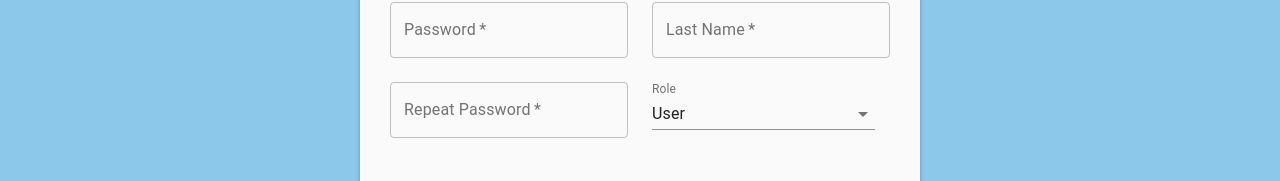
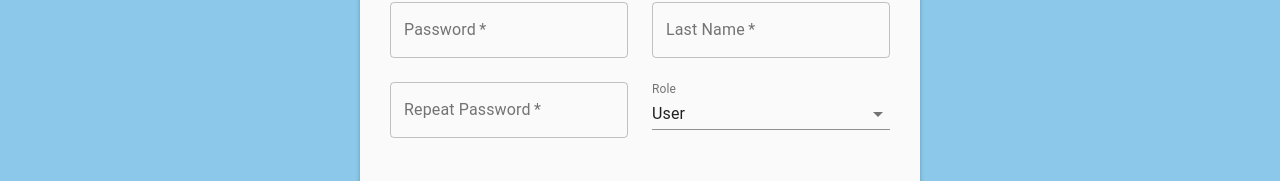
Before and after one commit to hoolek77/booking-clone-Web, a React (Create React App) app: page /register in a window 1280 px wide. Shown: the part 374-555 px from the top of the page. Built offline with nearby package versions, Linux system fonts and the light colour scheme.

Commit message:
Closes #27

```diff
--- a/src/components/Register.jsx
+++ b/src/components/Register.jsx
@@ -134,8 +134,9 @@ export class Register extends React.Component {
                 spacing={3}
                 className="align-center-mobile"
               >
-                <Grid item xs={12}>
+                <Grid item xs={12} className="width100">
                   <TextField
+                    className="width100"
                     id="outlined-basic"
                     label="Email"
                     type="email"
@@ -146,8 +147,9 @@ export class Register extends React.Component {
                     color="secondary"
                   />
                 </Grid>
-                <Grid item xs={12}>
+                <Grid item xs={12} className="width100">
                   <TextField
+                    className="width100"
                     id="outlined-basic"
                     label="Password"
                     type="password"
@@ -158,8 +160,9 @@ export class Register extends React.Component {
                     color="secondary"
                   />
                 </Grid>
-                <Grid item xs={12}>
+                <Grid item xs={12} className="width100">
                   <TextField
+                    className="width100"
                     id="outlined-basic"
                     label="Repeat Password"
                     type="password"
@@ -172,17 +175,18 @@ export class Register extends React.Component {
                 </Grid>
               </Grid>
             </Grid>
-            <Grid item xs={12} sm={6} className="grid-form-box">
+            <Grid item xs={12} sm={6} className="grid-form-box width100">
               <Grid
                 container
                 direction="column"
                 justify="center"
                 alignItems="flex-start"
                 spacing={3}
-                className="align-center-mobile"
+                className="align-center-mobile width100"
               >
-                <Grid item xs={12}>
+                <Grid item xs={12} className="width100">
                   <TextField
+                    className="width100"
                     id="outlined-basic"
                     label="First Name"
                     variant="outlined"
@@ -192,8 +196,9 @@ export class Register extends React.Component {
                     color="secondary"
                   />
                 </Grid>
-                <Grid item xs={12}>
+                <Grid item xs={12} className="width100">
                   <TextField
+                    className="width100"
                     id="outlined-basic"
                     label="Last Name"
                     variant="outlined"
@@ -203,8 +208,12 @@ export class Register extends React.Component {
                     color="secondary"
                   />
                 </Grid>
-                <Grid item xs={12} className="select-input text-align-left">
-                  <FormControl style={{ minWidth: 223 }}>
+                <Grid
+                  item
+                  xs={12}
+                  className="select-input text-align-left width100"
+                >
+                  <FormControl className="width100">
                     <InputLabel id="demo-simple-select-label" color="secondary">
                       Role
                     </InputLabel>
@@ -222,7 +231,7 @@ export class Register extends React.Component {
                 </Grid>
               </Grid>
             </Grid>
-            <Grid item xs={12}>
+            <Grid item xs={12} className="width100">
               <Grid
                 container
                 direction="row"
@@ -234,10 +243,11 @@ export class Register extends React.Component {
                   item
                   xs={12}
                   sm={6}
-                  className="text-align-right align-center-mobile"
+                  className="text-align-right align-center-mobile width100"
                 >
                   {this.state.form.isSmsAllowed ? (
                     <TextField
+                      className="width100"
                       id="outlined-basic"
                       type="tel"
                       label="Phone Number"
@@ -249,6 +259,7 @@ export class Register extends React.Component {
                     />
                   ) : (
                     <TextField
+                      className="width100"
                       id="outlined-basic"
                       type="tel"
                       label="Phone Number"
--- a/src/content/css/register.css
+++ b/src/content/css/register.css
@@ -34,6 +34,9 @@
 .grid-form-box {
   min-height: 250px;
 }
+.width100 {
+  width: 100%;
+}
 @media screen and (max-width: 600px) {
   .align-center-mobile {
     align-items: center !important;
```
